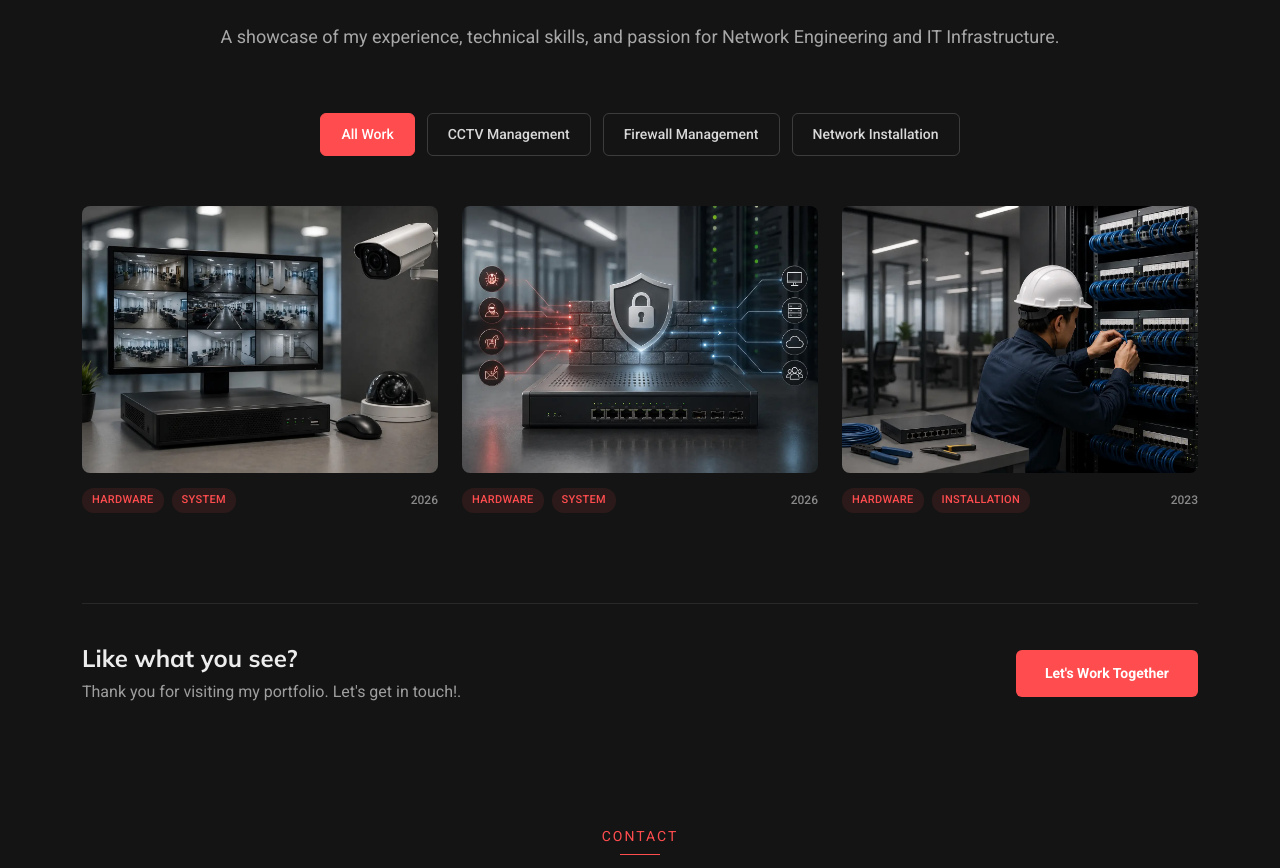
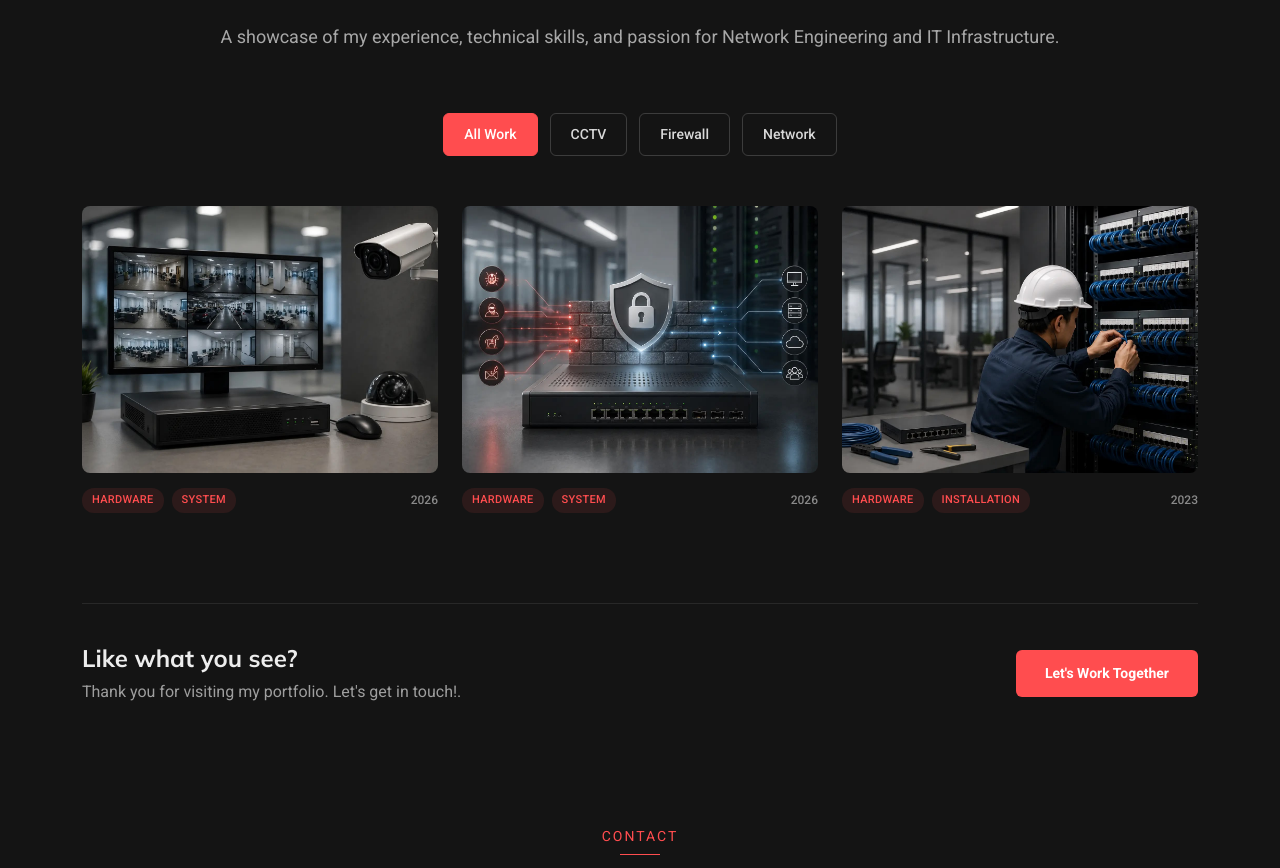
Before and after one commit to akbarkurniansyah/AKBAR2, a plain HTML site: page index.html in a window 1280 px wide. Shown: the part 4492-5360 px from the top of the page. Drawn offline with Linux system fonts and the light colour scheme.

Commit message:
Update index.html

```diff
--- a/index.html
+++ b/index.html
@@ -632,9 +632,9 @@
           <div class="isotope-layout" data-default-filter="*" data-layout="masonry" data-sort="original-order">
             <ul class="portfolio-filters isotope-filters" data-aos="fade-up" data-aos-delay="200">
               <li data-filter="*" class="filter-active">All Work</li>
-              <li data-filter=".filter-creative">CCTV Management</li>
-              <li data-filter=".filter-digital">Firewall Management</li>
-              <li data-filter=".filter-strategy">Network Installation</li>
+              <li data-filter=".filter-creative">CCTV</li>
+              <li data-filter=".filter-digital">Firewall</li>
+              <li data-filter=".filter-strategy">Network</li>
               <!--<li data-filter=".filter-development">Development</li>-->
             </ul>
 
```
